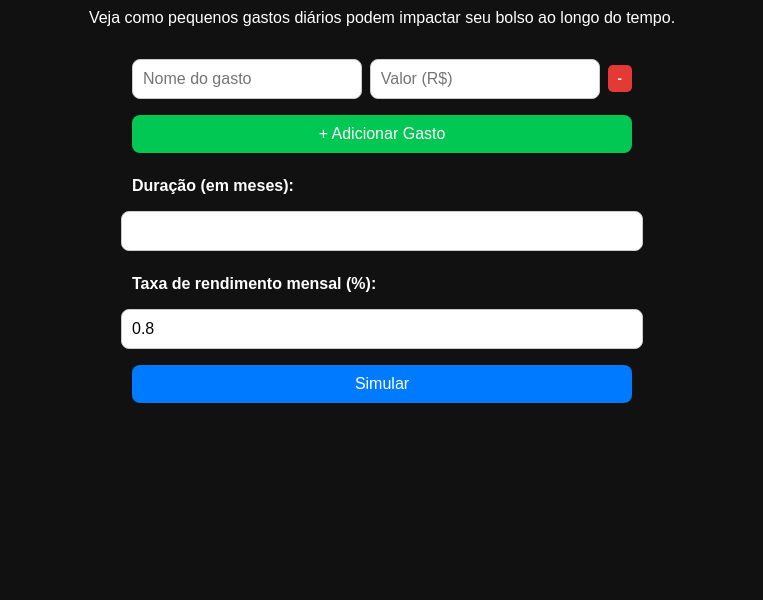
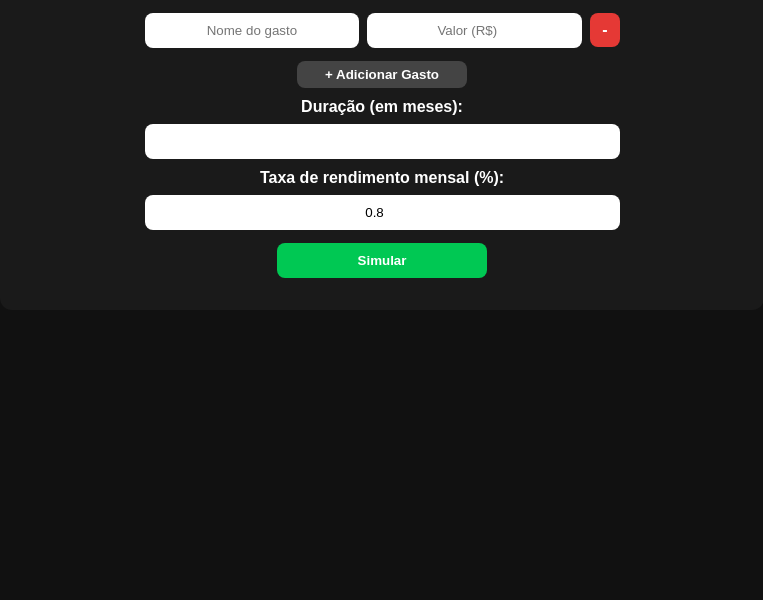
Before and after one commit to Gustavoo-z/Atividade-extensionista-II, a plain HTML site: page calculadoras/preco-cafezinho/preco-cafezinho.html in a window 1280 px wide. Shown: the part 200-800 px from the top of the page, without its empty margins (258-1021 px from the left). Drawn offline with nearby package versions, Linux system fonts and the light colour scheme.

Commit message:
Edit cafezinho

```diff
--- a/calculadoras/preco-cafezinho/preco-cafezinho.css
+++ b/calculadoras/preco-cafezinho/preco-cafezinho.css
@@ -1,87 +1,59 @@
 @import url('/style.css');
 @import url('/styles/style-nav.css');
 
-.container {
-    display: flex;
-    flex-direction: column;
-    align-items: center;
-    justify-content: center;
-    padding: 2rem;
-  }
-
-  h1 {
-    margin-bottom: 1rem;
-    text-align: center;
-  }
-
-  p {
-    text-align: center;
-    margin-bottom: 1rem;
+.container-cafezinho {
+  background-color: var(--cor-secundaria);
+  color: #fff;
+  padding: 2em;
+  padding-bottom: 0.5em;
+  border-radius: 12px;
+  max-width: 700px;
+  margin: 2em auto;
 }
 
 .form-cafezinho {
   display: flex;
   flex-direction: column;
   align-items: center;
-    gap: 1rem;
-    width: 100%;
-    max-width: 500px;
-    margin: 1rem 0;
+}
+
+.titulo-cafezinho {
+  text-align: center;
+  font-size: 2em;
+  margin-bottom: 0.5em;
+}
+
+.subtitulo-cafezinho {
+  text-align: center;
+  margin-top: 0;
+  margin-bottom: 1em;
+  color: var(--cor-texto-secundario);
+}
+
+.label-cafezinho {
+  display: block;
+  margin: 10px 0 5px;
+  font-weight: bold;
+  margin-bottom: 0.5em;
 }
 
 .input-cafezinho {
-    width: 100%;
+  text-align: center;
+  width: 65%;
   padding: 10px;
-    border: 1px solid #ccc;
   border-radius: 8px;
-    font-size: 1rem;
-  }
-
-  .label-cafezinho {
-    width: 100%;
-    text-align: left;
-    font-weight: bold;
-    margin-top: 0.5rem;
-  }
-
-  #btn-adicionar-gasto {
-    width: 100%;
-    background-color: #00c853;
-    color: white;
   border: none;
-    border-radius: 8px;
-    padding: 10px;
-    font-size: 1rem;
-    cursor: pointer;
-  }
-
-  #btn-adicionar-gasto:hover {
-    background-color: #00b140;
-  }
-
-  .btn-simular-cafezinho {
-    width: 100%;
-    background-color: #007bff;
-    color: white;
-    border: none;
-    border-radius: 8px;
-    padding: 10px;
-    font-size: 1rem;
-    cursor: pointer;
-  }
-
-  .btn-simular-cafezinho:hover {
-    background-color: #0056b3;
 }
 
 #gastos-lista {
-    width: 100%;
   display: flex;
   flex-direction: column;
   gap: 10px;
 }
 
 .gasto-item {
+  width: 475px;
+  text-align: center;
   display: flex;
   gap: 0.5rem;
   align-items: center;
@@ -95,14 +67,68 @@
   background-color: #e53935;
   color: white;
   border: none;
-    border-radius: 5px;
-    padding: 6px 10px;
+  border-radius: 8px;
+  padding: 8px 12px;
   font-weight: bold;
   cursor: pointer;
+  font-size: 1rem;
 }
 
 .btn-remover-gasto:hover {
   background-color: #c62828;
+}
+
+#btn-adicionar-gasto {
+  width: 170px;
+  margin-top: 1em;
+  background-color: #444;
+  color: white;
+  border: none;
+  border-radius: 8px;
+  padding: 6px 2px;
+  cursor: pointer;
+}
+
+#btn-adicionar-gasto:hover {
+  background-color: #888;
+}
+
+.btn-simular-cafezinho {
+  margin-top: 1em;
+  width: 30%;
+  padding: 10px;
+  border-radius: 8px;
+  background-color: #00c853;
+  color: #fff;
+  font-weight: bold;
+  border: none;
+  cursor: pointer;
+  transition: 0.3s;
+}
+
+.btn-simular-cafezinho:hover {
+  background-color: #00b140;
+}
+
+.div-btn-simular-cafezinho {
+  display: flex;
+  justify-content: center;
+  margin-top: 1rem;
+  margin-bottom: 1.5rem;
+}
+
+.div-btn-simular-cafezinho button {
+  background-color: #28a745;
+  color: white;
+  padding: 10px 20px;
+  font-size: 1rem;
+  border: none;
+  border-radius: 8px;
+  cursor: pointer;
+}
+
+.div-btn-simular-cafezinho button:hover {
+  background-color: #218838;
 }
 
 #resultado-cafezinho {
@@ -121,22 +147,3 @@
   max-height: 400px;
   margin: auto;
 }
-
-  .div-btn-simular-cafezinho {
-    margin-top: 2rem;
-    text-align: center;
-  }
-
-  .div-btn-simular-cafezinho button {
-    background-color: #28a745;
-    color: white;
-    padding: 10px 20px;
-    font-size: 1rem;
-    border: none;
-    border-radius: 8px;
-    cursor: pointer;
-  }
-
-  .div-btn-simular-cafezinho button:hover {
-    background-color: #218838;
-  }
--- a/calculadoras/preco-cafezinho/preco-cafezinho.html
+++ b/calculadoras/preco-cafezinho/preco-cafezinho.html
@@ -8,15 +8,15 @@
   <script src="https://cdn.jsdelivr.net/npm/chart.js"></script>
 </head>
 <body>
-  <section class="container">
-    <div class="navigation">
-      <a href="pequenos-gastos.html" class="nav-arrow left"><img src="/img/arrow-left-solid.svg" alt="Anterior"></a>
-      <a href="../index.html" class="home-icon"><img src="/img/house-solid.svg" alt="Início"></a>
-      <a href="peso-dos-juros.html" class="nav-arrow right"><img src="/img/arrow-right-solid.svg" alt="Próximo"></a>
+  <section class="container-cafezinho">
+    <div class="nav-container">
+      <a href="/calculadoras/peso-juros/peso-juros.html" class="nav-arrow left"><img src="/img/arrow-left-solid.svg" alt="Anterior"></a>
+      <a href="/index.html" class="home-icon"><img src="/img/house-solid.svg" alt="Início"></a>
+      <a href="/calculadoras/constancia/constancia.html" class="nav-arrow right"><img src="/img/arrow-right-solid.svg" alt="Próximo"></a>
     </div>
 
-    <h1>O Preço do Cafezinho</h1>
-    <p>Veja como pequenos gastos diários podem impactar seu bolso ao longo do tempo.</p>
+    <h1 class="titulo-cafezinho">O Preço do Cafezinho</h1>
+    <p class="subtitulo-cafezinho">Veja como pequenos gastos diários podem impactar seu bolso ao longo do tempo.</p>
 
     <form id="form-cafezinho" class="form-cafezinho">
       <div id="gastos-lista">
```
Lines whose indentation alone changed are shown as unchanged.
